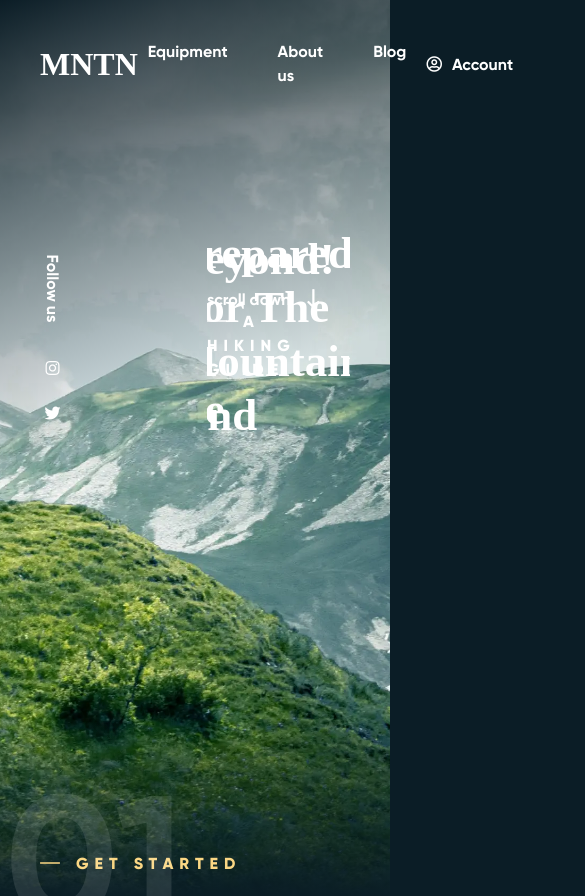
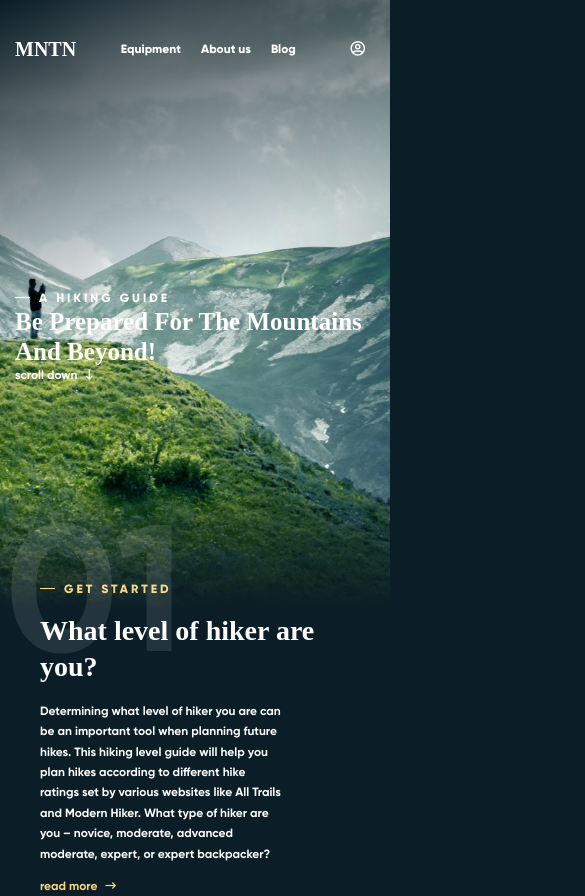
Before and after one commit to maryna1408/MNTN, a plain HTML site: page index.html in a window 390 px wide. Shown: the top 896 px of the page, 585 px wide, since content can reach past the window. Drawn offline with nearby package versions, Linux system fonts and the light colour scheme; files that its build step writes are made by us from their sources; a web font is replaced by a local one.

Commit message:
Adaptation

```diff
--- a/css/style.css
+++ b/css/style.css
@@ -291,7 +291,6 @@ button {
   display: inline-flex;
 }
 .container {
-  width: 100%;
   max-width: 1460px;
   margin: 0 auto;
 }
@@ -346,7 +345,6 @@ h3{
   left: 0;
   top: 0;
   width: 100%;
-
 }
 .logo{
   font-family: 'Playfair Display';
@@ -441,6 +439,7 @@ h3{
 }
 .content{
   position: relative;
+  width: 635px;
 }
 .reverse-section{
   display: flex;
@@ -451,7 +450,6 @@ h3{
   content: "\f86c";
 }
 .content-p{
-  width: 632px;
   line-height: 1.7;
   padding-bottom: 27px;
 }
@@ -547,11 +545,6 @@ h3{
     width: 400px;
     height: auto;
   }
-  /* .footer-navbar{
-    display: flex;
-    justify-content: space-between;
-    width: 400px;
-  } */
   .header{
     padding: 30px 0;
   }
@@ -562,6 +555,9 @@ h3{
   margin-top: -150px;
   padding-bottom: 20px;
 }
+  .content{
+    width: 600px;
+  }
   .footer{
     padding-bottom: 150px;
   }
@@ -588,14 +584,14 @@ h3{
     width: 300px;
     height: auto;
   }
-  .content-p{
-    width: 500px;
-  }
   .footer-navbar{
     width: 440px;
   }
   h3{
     font-size: 20px;
+  }
+  .content{
+    width: 546px;
   }
 }
 /* Medium devices (tablets, less than 992px) */
@@ -604,23 +600,20 @@ h3{
     font-size: 45px;
   }
   h2{
-    font-size: 30px;
-  }
-  .content-p{
-    width: 400px;
+    font-size: 40px;
+    width: 360px;
+    padding: 15px 0;
   }
   .hero{
     padding: 220px 0;
+    min-height: 900px;
   }
-  /* .image{
-    width: 200px;
-  } */
+  .content{
+    width: 331px;
+  }
   .content::before{
     font-size: 180px;
     top: -125px;
-  }
-  .hero{
-    min-height: 900px;
   }
   .main{
     margin-top: -60px;
@@ -635,10 +628,117 @@ h3{
   .slider{
     height: 210px;
   }
+  .rule-span{
+    letter-spacing: 4px;
+  }
+  .content-p{
+    padding-bottom: 15px;
+  }
 }
 /* Small devices (landscape phones, less than 768px) */
-@media (max-width: 767.98px) {}
+@media (max-width: 767.98px) {
+  body{
+    font-size: 12px;
+  }
+  h1{
+    font-size: 35px;
+  }
+  h2{
+    font-size: 28px;
+    width: 277px;
+    padding: 15px 0;
+  }
+  h3{
+    font-size: 17px;
+  }
+  .content{
+    width: 244px;
+  }
+  .image{
+    width: 205px;
+  }
+  .rule-span{
+    letter-spacing: 3px;
+  }
+  .hero{
+    min-height: 600px;
+  }
+  .main{
+    margin-top: -30px;
+  }
+  .nav li:nth-child(n+2){
+    margin-left: 10px;
+  }
+  .footer-content{
+    position: static;
+    display: flex;
+    flex-direction: column;
+    width: auto;
+    justify-content: center;
+  }
+  .footer-container{
+    flex-wrap: wrap;
+    position: relative;
+  }
+  .footer-navbar{
+    width: 80%;
+  }
+  .copyright{
+    bottom: -40px;
+  }
+  .footer-p{
+    padding-bottom: 30px;
+  }
+  .footer{
+    padding-bottom: 90px;
+  }
+  .section{
+    padding-bottom: 110px;
+  }
+}
 /* X-Small devices (portrait phones, less than 576px) */
-@media (max-width: 575.98px) and (min-width: 320px) {}
+@media (max-width: 575.98px) and (min-width: 320px) {
+  h1{
+    font-size: 25px;
+  }
+  .sci{
+    display: none;
+  }
+  .logo{
+    font-size: 20px;
+  }
+  .nav li:nth-child(n+2){
+    margin-left: 0;
+  }
+  .nav li{
+    font-weight: 500;
+  }
+  .image{
+    display: none;
+  }
+  .footer-container{
+    padding: 0 15px;
+  }
+  .footer-navbar{
+    width: 100%;
+  }
+  .wide-container{
+    padding: 0 15px;
+  }
+  .account-button{
+    font-size: 15px;
+  }
+  .hero{
+    padding: 200px 0;
+    min-height: 200px;
+  }
+  .arrow{
+    font-size: 12px;
+    padding-left: 8px;
+  }
+  /* .account-button{
+    display: none;
+  } */
+}
 
 /*=========================ADAPTATION END===========================*/
--- a/index.html
+++ b/index.html
@@ -1,23 +1,16 @@
 <!DOCTYPE html>
 <html lang="en">
   <head>
-    <link rel="preload" href="css/style.css" as="font" type="text/plain/">
-    <link rel="preload" href="fonts/Gilroy/Gilroy-Medium.woff" as="font"
-    type="font/woff"
-    crossorigin />
-    <link rel="preload" href="fonts/Gilroy/Gilroy-Bold.woff" as="font"
-    type="font/woff"
-    crossorigin />
-    <link rel="preload" href="fonts/Gilroy/Gilroy-ExtraBold.woff" as="font"
-    type="font/woff"
-    crossorigin />
+    <link rel="preload" href="css/style.css" as="font" type="text/plain/" />
+    <link rel="preload" href="fonts/Gilroy/Gilroy-Medium.woff" as="font" type="font/woff" crossorigin />
+    <link rel="preload" href="fonts/Gilroy/Gilroy-Bold.woff" as="font" type="font/woff" crossorigin />
+    <link rel="preload" href="fonts/Gilroy/Gilroy-ExtraBold.woff" as="font" type="font/woff" crossorigin />
     <link rel="preconnect" href="https://fonts.gstatic.com" />
     <link rel="stylesheet" href="css/style.css" />
     <!-- <link rel="stylesheet" href="https://use.fontawesome.com/releases/v5.15.2/css/all.css" integrity="sha384-vSIIfh2YWi9wW0r9iZe7RJPrKwp6bG+s9QZMoITbCckVJqGCCRhc+ccxNcdpHuYu" crossorigin="anonymous"> -->
     <meta charset="UTF-8" />
     <meta name="viewport" content="width=device-width, initial-scale=1.0" />
-    <meta name="description"
-      content="Be Prepared For The Mountains And Beyond!">
+    <meta name="description" content="Be Prepared For The Mountains And Beyond!" />
     <title>MNTN</title>
   </head>
   <body>
@@ -26,11 +19,11 @@
         <nav class="navbar">
           <a href="index.html" class="logo">mntn</a>
           <ul class="nav">
-            <li><a  class="hover-opacity" href="/">Equipment</a></li>
-            <li><a  class="hover-opacity" href="/">About us</a></li>
-            <li><a  class="hover-opacity" href="/">Blog</a></li>
+            <li><a class="hover-opacity" href="/">Equipment</a></li>
+            <li><a class="hover-opacity" href="/">About us</a></li>
+            <li><a class="hover-opacity" href="/">Blog</a></li>
           </ul>
-          <button class="account-button hover-opacity"><i class="far fa-user-circle user-icon"></i>Account</button>
+          <button class="account-button hover-opacity"><i class="far fa-user-circle user-icon"></i></button>
         </nav>
       </div>
     </header>
@@ -64,11 +57,13 @@
                 scroll down <i class="far fa-long-arrow-down arrow"></i>
               </button>
             </div>
-            <div class="swiper-slide"><span class="rule-span"><i class="far fa-horizontal-rule"></i> A Hiking guide</span>
+            <div class="swiper-slide">
+              <span class="rule-span"><i class="far fa-horizontal-rule"></i> A Hiking guide</span>
               <h1>Be Prepared For The Mountains And Beyond!</h1>
               <button class="arrow-button hover-opacity">
                 scroll down <i class="far fa-long-arrow-down arrow"></i>
-              </button></div>
+              </button>
+            </div>
             <div class="swiper-slide">
               <span class="rule-span"><i class="far fa-horizontal-rule"></i> A Hiking guide</span>
               <h1>Be Prepared For The Mountains And Beyond!</h1>
@@ -79,10 +74,10 @@
           </div>
           <div class="slider-controls">
             <!-- If we need pagination -->
-          <div class="swiper-pagination"></div>
+            <div class="swiper-pagination"></div>
 
-          <!-- If we need scrollbar -->
-          <div class="swiper-scrollbar"></div>
+            <!-- If we need scrollbar -->
+            <div class="swiper-scrollbar"></div>
           </div>
         </div>
       </div>
@@ -103,7 +98,14 @@
               read more<i class="far fa-long-arrow-right arrow"></i>
             </button>
           </div>
-          <img height="1" width="1" loading="lazy" src="images/get-started.webp" alt="get-started" class="image reverse-image" />
+          <img
+            height="1"
+            width="1"
+            loading="lazy"
+            src="images/get-started.webp"
+            alt="get-started"
+            class="image reverse-image"
+          />
         </div>
         <div class="section reverse-section">
           <div class="content second-content reverse-content">
@@ -157,27 +159,27 @@
           <div>
             <h3 class="gold-color">More on The Blog</h3>
             <ul class="dropmenu">
-              <li><a  href="/">About MNTN</a></li>
-              <li><a  href="/">Contributors & Writers</a></li>
-              <li><a  href="/">Write For Us</a></li>
-              <li><a  href="/">Contact Us</a></li>
-              <li><a  href="/">Privacy Policy</a></li>
+              <li><a href="/">About MNTN</a></li>
+              <li><a href="/">Contributors & Writers</a></li>
+              <li><a href="/">Write For Us</a></li>
+              <li><a href="/">Contact Us</a></li>
+              <li><a href="/">Privacy Policy</a></li>
             </ul>
           </div>
           <div>
             <h3 class="gold-color">More on MNTN</h3>
             <ul class="dropmenu">
-              <li><a  href="/">The Team</a></li>
-              <li><a  href="/">Jobs</a></li>
-              <li><a  href="/">Press</a></li>
+              <li><a href="/">The Team</a></li>
+              <li><a href="/">Jobs</a></li>
+              <li><a href="/">Press</a></li>
             </ul>
           </div>
         </div>
       </div>
     </footer>
-    <link rel="preload" href="css/swiper-bundle.css" as="style">
-    <link rel="stylesheet" href="css/swiper-bundle.css" />
-    <script defer src="js/swiper-bundle.js"></script>
+    <link rel="preload" href="css/swiper-bundle.min.css" as="style" />
+    <link rel="stylesheet" href="css/swiper-bundle.min.css" />
+    <script defer src="js/swiper-bundle.min.js"></script>
     <script defer src="js/app.js"></script>
   </body>
 </html>
```
